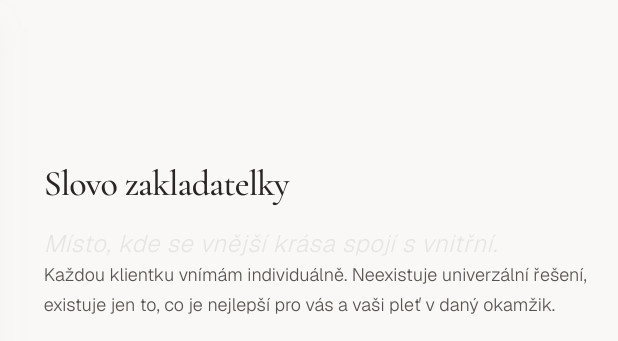
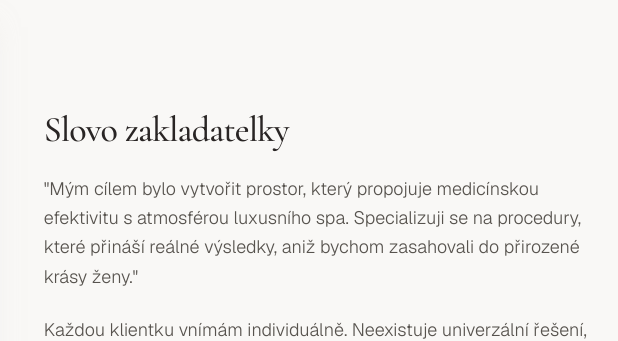
Before and after one commit to space992/onepager, a website: page index.html in a window 1280 px wide. Shown: the part 3620-3961 px from the top of the page, 539-1157 px from the left. Drawn offline with nearby package versions, Linux system fonts and the light colour scheme; a web font is replaced by a local one.

Commit message:
Fix Founder section text

```diff
--- a/index.html
+++ b/index.html
@@ -439,9 +439,10 @@
                         Slovo zakladatelky
                     </h3>
                     <p class="text-lg text-stone-600 font-light leading-relaxed mb-6 font-geist">
-                    <p
-                        class="text-xl md:text-2xl text-stone-200 font-light tracking-wide max-w-2xl mx-auto font-geist italic">
-                        Místo, kde se vnější krása spojí s vnitřní.
+                        "Mým cílem bylo vytvořit prostor, který propojuje medicínskou
+                        efektivitu s atmosférou luxusního spa. Specializuji se na
+                        procedury, které přináší reálné výsledky, aniž bychom zasahovali
+                        do přirozené krásy ženy."
                     </p>
                     <p class="text-lg text-stone-600 font-light leading-relaxed mb-8 font-geist">
                         Každou klientku vnímám individuálně. Neexistuje univerzální
```
